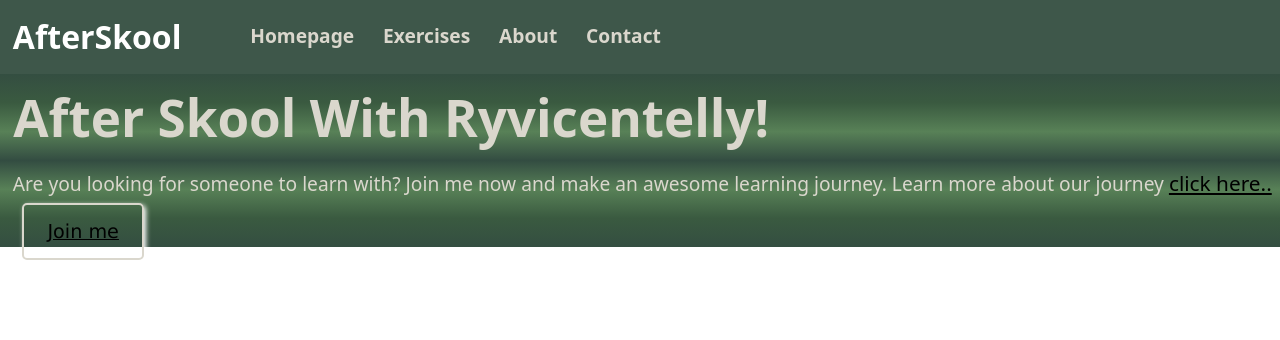
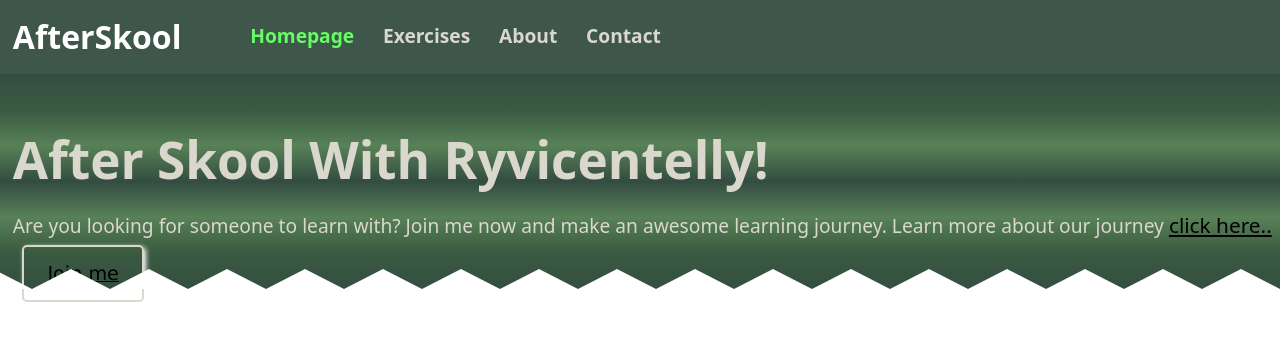
Before and after one commit to MartenServices/MartenServices.github.io, a plain HTML site: page index.html in a window 1280 px wide. Drawn offline with Linux system fonts and the light colour scheme.

Commit message:
Update style.css

```diff
--- a/style.css
+++ b/style.css
@@ -46,6 +46,7 @@ header {
     margin-block: 0;
 }
 
+
 .nav-link {
     font-size: clamp(0.5rem, 3vw, 1.2rem);
     color: var(--main-txt-color-light);
@@ -72,12 +73,13 @@ header {
 
 /* Banner section */
 .banner-container {
-        --spike-color: white;
+    --spike-color: white;
         --spike-width: 78px;
         --spike-height: 20px;
     position: relative;
         width: 100%;
-        background: linear-gradient(rgb(52, 78, 65), #3A5A40, #588157, hsl(154, 20%, 25%), #588157, #3A5A40, #344E41);
+    background: linear-gradient(rgb(52, 78, 65), #3A5A40, #588157, hsl(154, 20%, 25%), #588157, #3A5A40, #344E41);
+}
 
 .banner-container::after {
     content: '';
@@ -103,7 +105,7 @@ header {
 
 .intro-header {
     font-size: clamp(1.125rem, 8vw, 3.2rem);
-    margin: 0.01em;
+    margin-bottom: 0.01em;
     line-height: 1.2;
 }
 
```
